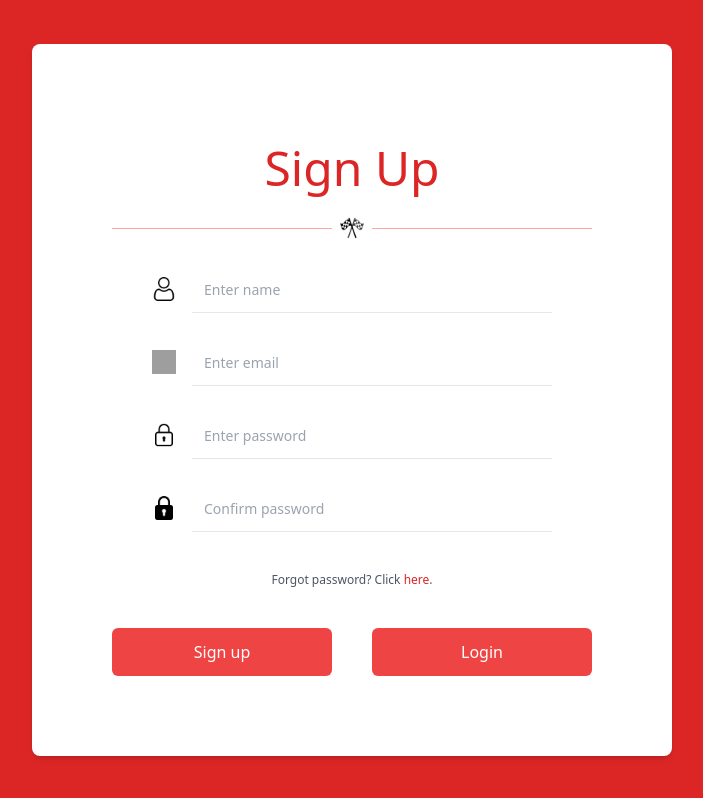
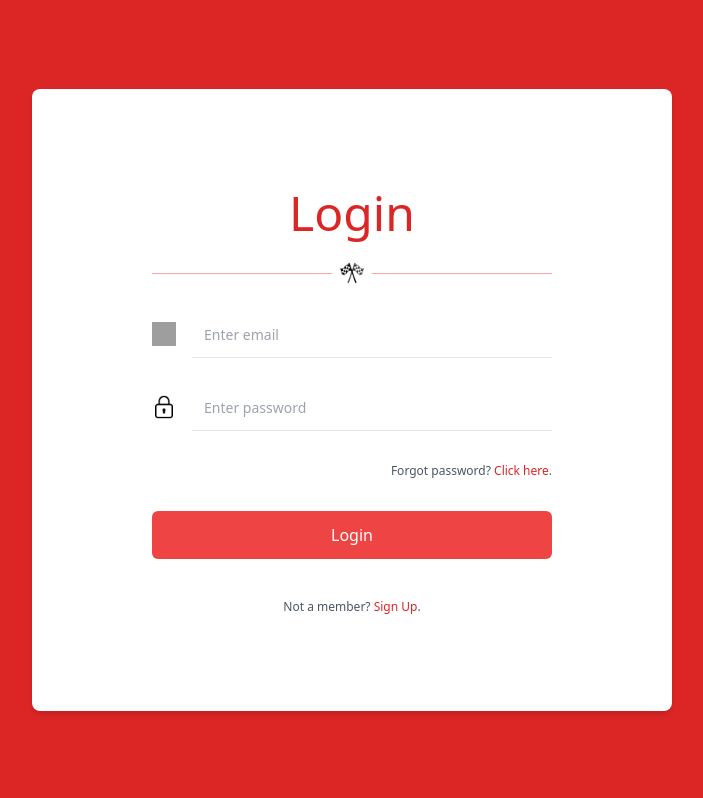
Before and after one commit to AngelRomero5/hotwheels-collector-app, a React (Create React App) app: page / in a window 1280 px wide. Shown: the whole page, without its empty margins (288-991 px from the left). Built offline with nearby package versions, Linux system fonts and the light colour scheme; grey boxes are pictures that could not be loaded.

Commit message:
Made login and register forms functional

```diff
--- a/package.json
+++ b/package.json
@@ -4,12 +4,9 @@
   "private": true,
   "dependencies": {
     "@emotion/styled": "^11.14.0",
-    "@mui/icons-material": "^6.4.0",
-    "@prisma/client": "^6.2.1",
     "@testing-library/jest-dom": "^5.17.0",
     "@testing-library/react": "^13.4.0",
     "@testing-library/user-event": "^13.5.0",
-    "bcryptjs": "^2.4.3",
     "react": "^19.0.0",
     "react-dom": "^19.0.0",
     "react-scripts": "5.0.1",
@@ -43,7 +40,6 @@
     "ajv": "^8.17.1",
     "autoprefixer": "^10.4.20",
     "postcss": "^8.5.1",
-    "prisma": "^6.2.1",
     "tailwindcss": "^3.4.17"
   }
 }
--- a/src/Home/Login/index.jsx
+++ b/src/Home/Login/index.jsx
@@ -1,6 +1,8 @@
-import React, { useRef } from "react";
+import React, { useRef, useState, useEffect } from "react";
 
 export default function Login () {
+
+    const [action, setAction] = useState('Login');
 
     const usernameInput = useRef();
     const emailInput = useRef();
@@ -22,7 +24,6 @@ export default function Login () {
         const password = passwordInput.current.value;
         const confirmPassword = confirmPasswordInput.current.value;
 
-
         // Password validation
         const passwordRegex = /^(?=.*[A-Z])(?=.*\d)(?=.*[@$!%*?&])[A-Za-z\d@$!%*?&]{8,}$/;
 
@@ -42,12 +43,14 @@ export default function Login () {
             email: email,
             password: password
         };
+        console.log(newUser);
 
         try {
             const response = await fetch('http://localhost:3001/api/register', {
                 method: 'POST',
                 headers: {
                     'Content-Type': 'application/json',
+                    withCredentials: true
                 },
                 body: JSON.stringify(newUser),
             });
@@ -78,12 +81,14 @@ export default function Login () {
             email: email,
             password: password
         };
+        console.log(newUser);
 
         try {
             const response = await fetch('http://localhost:3001/api/login', {
                 method: 'POST',
                 headers: {
                     'Content-Type': 'application/json',
+                    withCredentials: true
                 },
                 body: JSON.stringify(newUser),
             });
@@ -97,18 +102,16 @@ export default function Login () {
         } catch (error) {
             console.log(error);
         }
-
-
     }
 
     return (
         <div className="bg-red-600 min-h-screen flex items-center justify-center">
         <div className="container w-1/2 mx-auto flex flex-col justify-center gap-6 shadow-md p-20 rounded-lg bg-white">
             <div className="container mx-auto">
-                <h1 className="font-sans text-5xl text-center pt-5 font-medium text-red-600">Sign Up</h1>
+                <h1 className="font-sans text-5xl text-center pt-5 font-medium text-red-600">{action}</h1>
             </div>
 
-            <div className="relative flex items-center w-full">
+            <div className="relative flex items-center w-full px-10">
                 <div className="flex-grow border-t border-red-300"></div>
                 <span className="mx-2">
                     <img src="img/racing-flag.png" alt="Racing Flag" className="h-6 w-6" />
@@ -117,6 +120,7 @@ export default function Login () {
             </div>
 
             <form className="flex flex-col space-y-6 px-10">
+                {action === "Sign up" &&
                     <div className="flex flex-row space-x-4 items-center">
                         <img src="img/user.png" alt="User" className="h-6 w-6" />
                         <input
@@ -129,6 +133,7 @@ export default function Login () {
                             className="mt-1 block w-full border-b focus:outline-none sm:text-sm p-3 focus:border-red-500"
                         />
                     </div>
+                }
 
                 <div className="flex flex-row space-x-4 items-center">
                     <img src="img/mail.png" alt="Email" className="h-6 w-6" />
@@ -154,6 +159,7 @@ export default function Login () {
                         className="mt-1 block w-full border-b focus:outline-none sm:text-sm p-3 focus:border-red-500"
                     />
                 </div>
+                {action === "Sign up" &&
                     <div className="flex flex-row space-x-4 items-center">
                         <img src="img/lock-black.png" alt="lock" className="h-6 w-6" />
                         <input
@@ -166,23 +172,28 @@ export default function Login () {
                             className="mt-1 block w-full border-b focus:outline-none sm:text-sm p-3 focus:border-red-500"
                         />
                     </div>
+                }
             </form>
 
-            <div className="font-sans py-4 text-center text-xs text-gray-600">
-                <p>Forgot password? Click <a href="" className="text-red-600">here</a>.</p>
+            {action === "Login" &&
+                <div className="font-sans py-2 px-10 text-right text-xs text-gray-600">
+                    <p>Forgot password? <a href="" className="text-red-600">Click here</a>.</p>
+                </div>
+            }
+
+            <div className="flex flex-row space-around px-10">
+                <button type="submit"
+                    onClick={action === "Sign up" ? (e) => registerNewUser(e) : (e) => loginUser(e)}
+                    className={"font-sans w-full bg-red-500 text-white py-3 px-4 hover:bg-red-600 rounded-md"}>
+                    {action}
+                </button>
             </div>
 
-            <div className="flex flex-row space-x-10 space-around">
-                    <button type="submit"
-                        onClick={(e) => registerNewUser(e)}
-                        className="font-sans w-1/2 bg-red-500 text-white py-3 px-4 hover:bg-red-600 rounded-md">
-                        Sign up
-                    </button>
-                    <button type="submit"
-                        onClick={(e) => loginUser(e)}
-                        className="font-sans w-1/2 bg-red-500 text-white py-3 px-4 hover:bg-red-600  rounded-md">
-                        Login
-                    </button>
+            <div className="font-sans py-4 text-center text-xs text-gray-600">
+                {action === "Login" ?
+                <p> Not a member? <span className="text-red-600 cursor-pointer" onClick={() => setAction("Sign up")}>Sign Up</span>.</p>
+                :<p>Already a member? <span className="text-red-600 cursor-pointer" onClick={() => setAction("Login")}>Login</span>.</p>
+}
             </div>
         </div>
         </div>
```
Also changed, not shown: 1 other file (tests, documents, lock files or other folders). Lines whose indentation alone changed are shown as unchanged.
